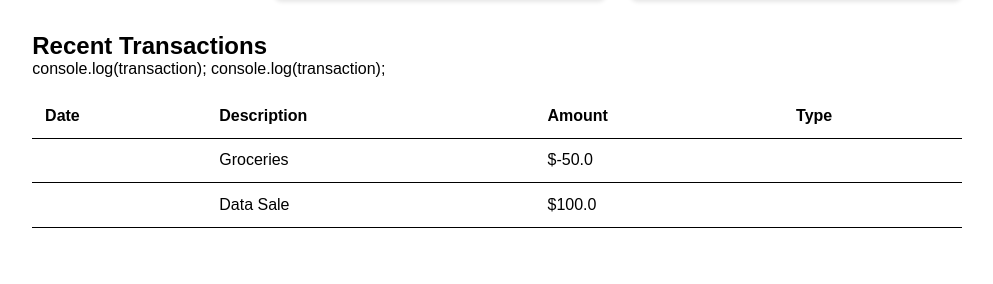
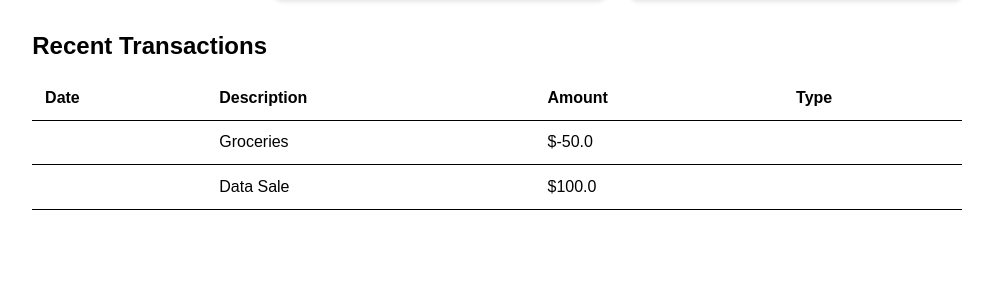
Before and after one commit to MichaelFine2022/Special-Topics, a Flask app: template templates/dashboard.html in a window 1280 px wide. Shown: the part 562-846 px from the top of the page, without its empty margins (143-1136 px from the left). After the commit the page ends 772 px from the top, so only its background shows below. Run offline with Flask 3, Linux system fonts and the light colour scheme; the template is opened without the code that fills it: values that come from a table or form of the project are taken from there, others are empty; data comes from the database, SQL or seed files in the repository.

Commit message:
minor bug fixes

```diff
--- a/templates/dashboard.html
+++ b/templates/dashboard.html
@@ -4,7 +4,7 @@
     <meta charset="UTF-8">
     <meta name="viewport" content="width=device-width, initial-scale=1.0">
     <title>Financial Dashboard</title>
-    <link rel="stylesheet" href="static\styles.css">
+    <link rel="stylesheet" href="static/styles.css">
     <script src="https://cdn.jsdelivr.net/npm/chart.js"></script>
     <script src="static/script.js" async defer></script>
 </head>
@@ -71,7 +71,6 @@
                         <td>{{ transaction.description }}</td>
                         <td>${{ transaction.amount }}</td>
                         <td>{{ transaction.type }}</td>
-                        console.log(transaction);
                     </tr>
                     {% endfor %}
                 </tbody>
```
